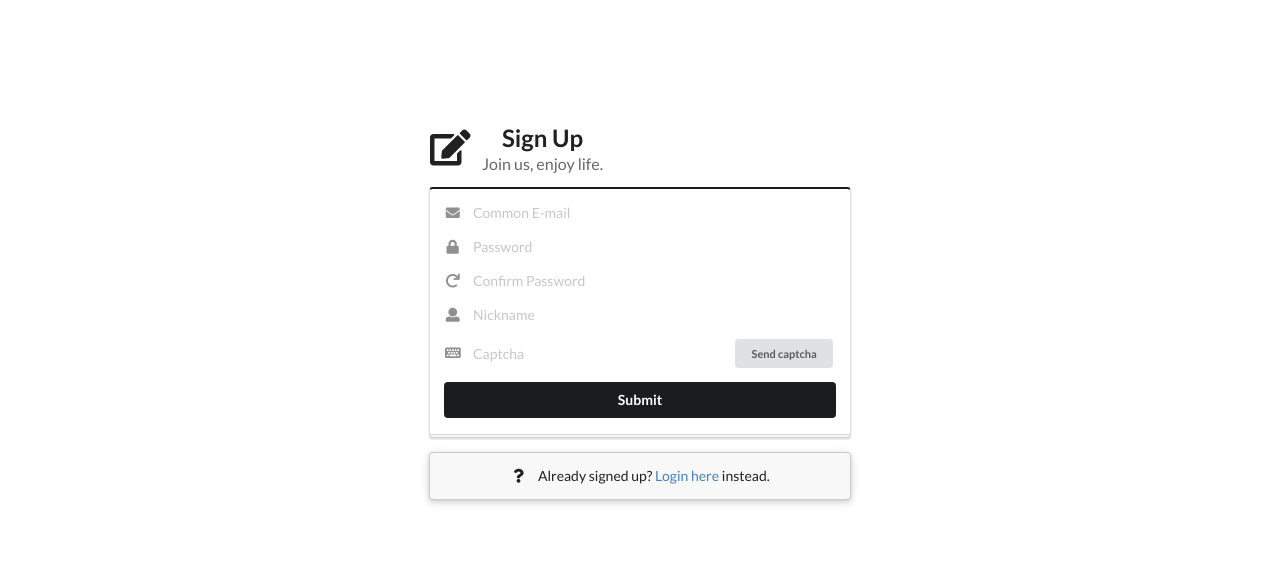
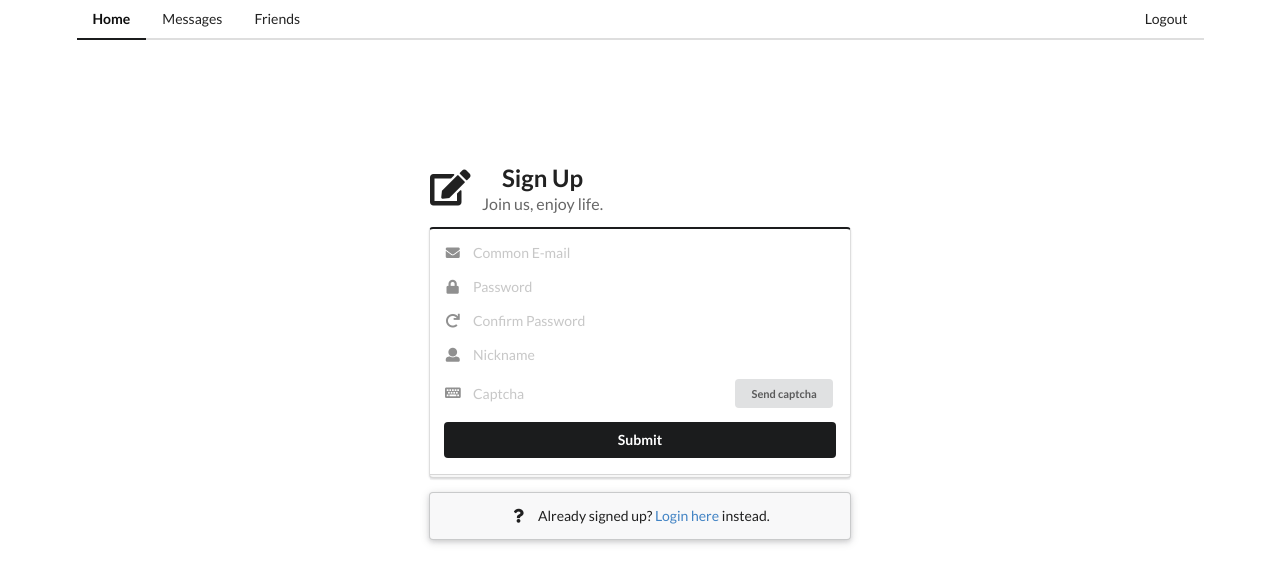
Before and after one commit to Feeeenng/cack, a Flask app: template templates/auth/signup.html in a window 1280 px wide. Shown: the top 584 px of the page. Run offline with Flask 2, Linux system fonts and the light colour scheme; the template is opened without the code that fills it, so the values that code supplies are empty; the visitor is signed in with stand-in values (Sample User, id 1); parts of the project's set-up code (start-up, migrations or seed data) failed here and were passed over; some libraries are stand-ins or nearby versions.

Commit message:
主页个人信息

```diff
--- a/templates/base.html
+++ b/templates/base.html
@@ -18,10 +18,20 @@
 </head>
 
 <body>
-    {% block navigation %}  <!-- 导航区 -->
-    {% endblock %}
+    <div class="ui main container">
+        {% block navigation %}  <!-- 导航区 -->
+            {% if current_user.is_authenticated %}
+                <div class="ui secondary pointing menu">
+                    <a class="item active">Home </a>
+                    <a class="item">Messages </a>
+                    <a class="item">Friends </a>
+                    <div class="right menu">
+                        <a class="ui item" href="/logout">Logout </a>
+                    </div>
+                </div>
+            {% endif %}
+        {% endblock %}
 
-    <div class="ui main container">
         {% with messages = get_flashed_messages(with_categories=true) %}
             {% if messages %}
                 <ul class=flashes>
@@ -36,7 +46,9 @@
                 </ul>
             {% endif %}
         {% endwith %}
+    </div>
 
+    <div class="ui main container">
         {% block content %}  <!-- 内容区 -->
         {% endblock %}
     </div>
```
Also changed, not shown: templates/index/index.html (+22 -1 lines).
